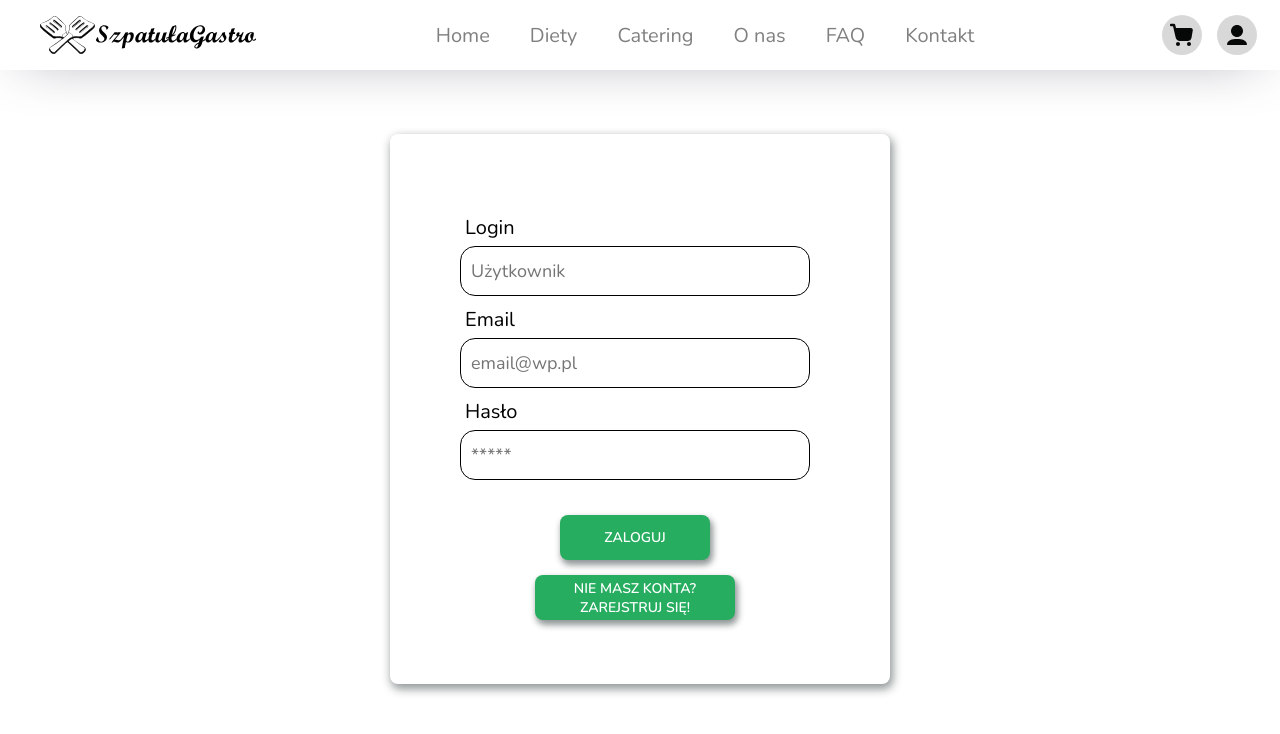
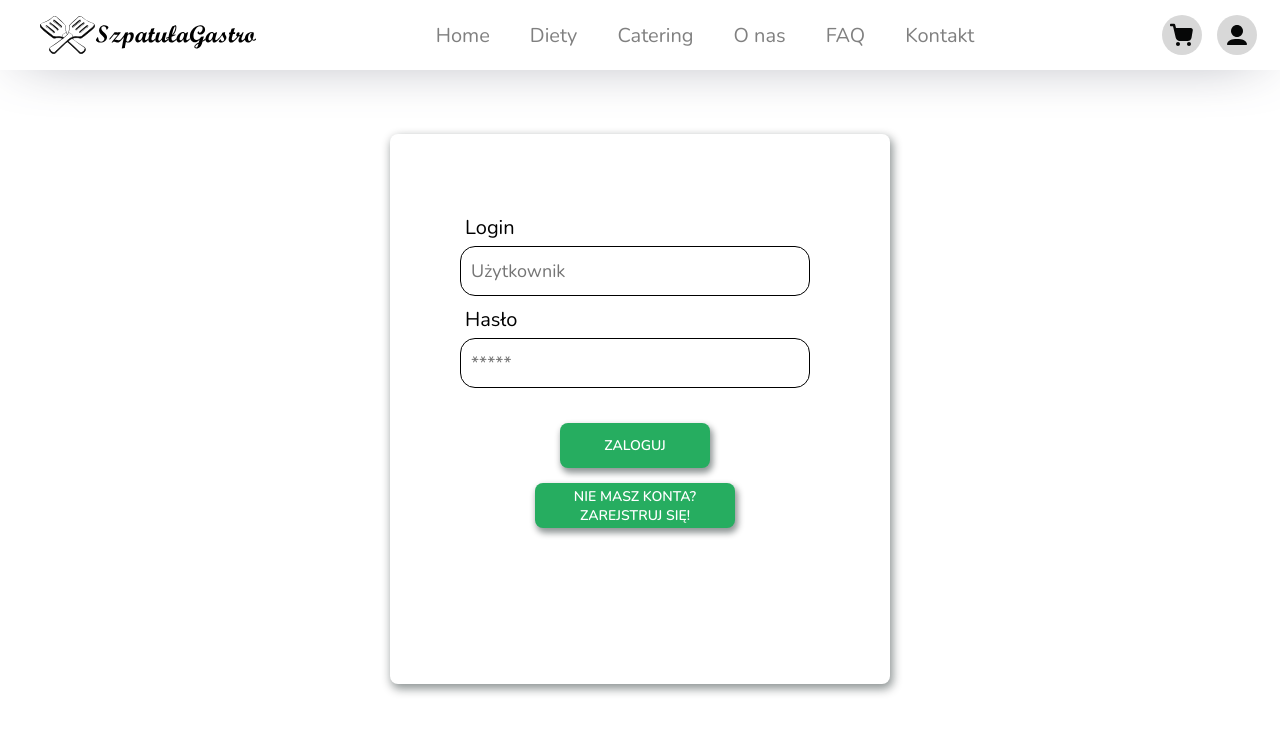
Before and after one commit to lobarzanek/vue-catering-web, a Vue app: page /login in a window 1280 px wide. Shown: the top 734 px of the page. Built offline with nearby package versions, Linux system fonts and the light colour scheme.

Commit message:
Add working log-in page

```diff
--- a/db.json
+++ b/db.json
@@ -168,44 +168,23 @@
   ],
   "users": [
     {
+      "login": "Andrzej",
       "email": "emial@wp.pl",
-      "name": "Andrzej",
       "password": "123",
       "password2": "123",
       "id": 1
     },
     {
-      "email": "Przemek@wp.pl",
-      "password": "123",
-      "password2": "123",
+      "email": "p1@wp.pl",
+      "password": "12",
+      "password2": "12",
       "id": 2
     },
     {
-      "login": "Andrzej",
-      "email": "emial@wp.pl",
-      "password": "123",
-      "password2": "123",
+      "email": "p@wp.pl",
+      "password": "1",
+      "password2": "1",
       "id": 3
-    },
-    {
-      "email": "Przemek@wp.pl",
-      "password": "123",
-      "password2": "123",
-      "id": 4
-    },
-    {
-      "login": "Andrzej",
-      "email": "emial@wp.pl",
-      "password": "123",
-      "password2": "123",
-      "id": 5
-    },
-    {
-      "login": "Andrzej",
-      "email": "emial@wp.pl",
-      "password": "123",
-      "password2": "123",
-      "id": 6
     }
   ]
 }
--- a/src/components/content/homepage/Home.vue
+++ b/src/components/content/homepage/Home.vue
@@ -1,5 +1,4 @@
 <script setup>
-import { RouterLink } from "vue-router";
 
 defineProps({
   id: {
--- a/src/components/content/loginpage/login.vue
+++ b/src/components/content/loginpage/login.vue
@@ -1,22 +1,41 @@
-<script setup>
-import { RouterLink } from "vue-router";
+<script>
+import axios from 'axios'
+import { RouterLink} from "vue-router";
+export default {
+  name: "Login",
+  data() {
+    return {
+      email: '',
+      password: ''
+    }
+  },
+  methods:{
+    async login() {
+      let result = await axios.get(
+        `http://localhost:3000/users?email=${this.email}&password=${this.password}`
+      )
+      if(result.status==200 && result.data.length>0){
+            localStorage.setItem("userInformation",JSON.stringify(result.data))
+            this.$router.push({name:'Home.vue'})
+        }
+        else{
+          alert("Niepoprawny login lub hasło.")
+        }
+    }
+  }
+};
 </script>
 <template>
-
   <div class="mainForm">
     <div class="form">
       <form>
         <label for="login">Login</label>
-            <input type="text" class="login" placeholder="Użytkownik">
-            <label for="email">Email</label>
-            <input type="text" class="email" placeholder="email@wp.pl">
+        <input type="text" v-model="email" class="login" placeholder="Użytkownik">
         <label for="password">Hasło</label>
-           <input type="password" class="password" placeholder="*****">
+        <input type="password" v-model="password" class="password" placeholder="*****">
       </form>
       <div class="buttons">
-            <div class="log-in">
-                Zaloguj
-            </div>
+        <button v-on:click="login" class="log-in">Zaloguj</button>
         <div class="register">
           <RouterLink to="/register" class="link">Nie masz konta? Zarejstruj się!</RouterLink>
         </div>
@@ -26,7 +45,7 @@ import { RouterLink } from "vue-router";
 </template>
 
 <style scoped lang="scss">
-.mainForm{
+.mainForm {
   margin: auto;
   display: flex;
   justify-content: center;
@@ -38,37 +57,41 @@ import { RouterLink } from "vue-router";
   box-shadow: 2px 4px 10px 1px #01111170;
 }
 
-.form{
+.form {
   width: 400px;
   height: 450px;
   margin: auto;
   padding: 20px;
 }
 
-.login, .password, .email{
+.login,
+.password,
+.email {
   width: 350px;
   height: 50px;
   border: 1px groove black;
   border-radius: 15px;
   padding: 10px;
   transition: 300ms;
-    font-size:large;
+  font-size: large;
   outline: none;
-    &:focus{
+
+  &:focus {
     border-radius: 0px;
     transition: 300ms;
     border: 1px solid #26ad60;
   }
 }
 
-label{
+label {
   display: flex;
   margin-bottom: 5px;
   margin-top: 10px;
   margin-left: 5px;
   font-size: 20px;
 }
-.log-in{
+
+.log-in {
   display: flex;
   align-items: center;
   justify-content: center;
@@ -119,14 +142,16 @@ label{
     background-color: #1d8048;
   }
 }
-  .buttons{
+
+.buttons {
   display: flex;
   flex-direction: column;
   justify-content: center;
   width: 350px;
   align-items: center;
 }
-  .link{
+
+.link {
   color: white;
   text-decoration: none;
 }
```
Lines whose indentation alone changed are shown as unchanged.
